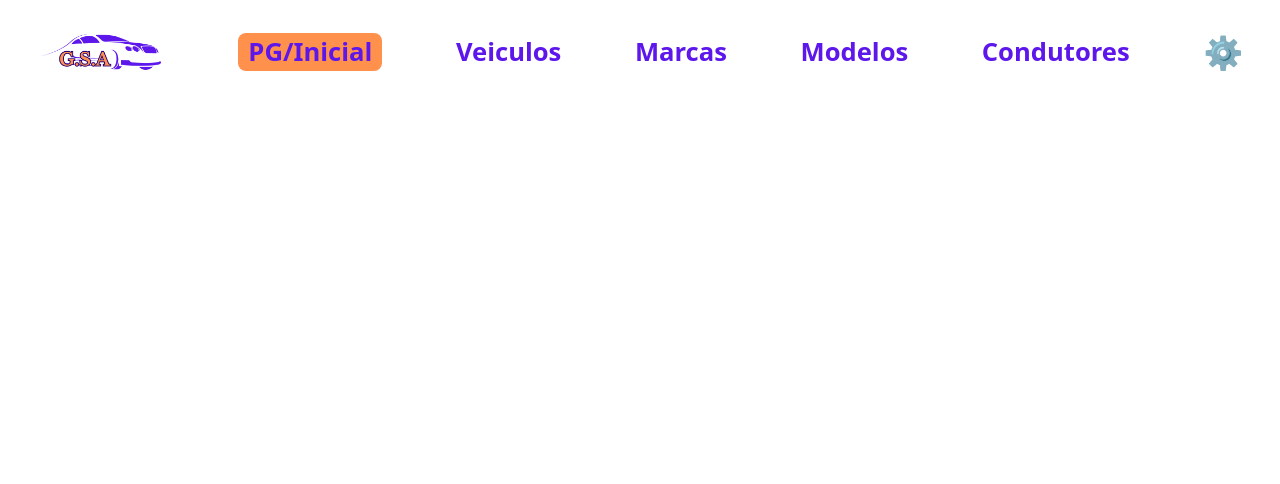
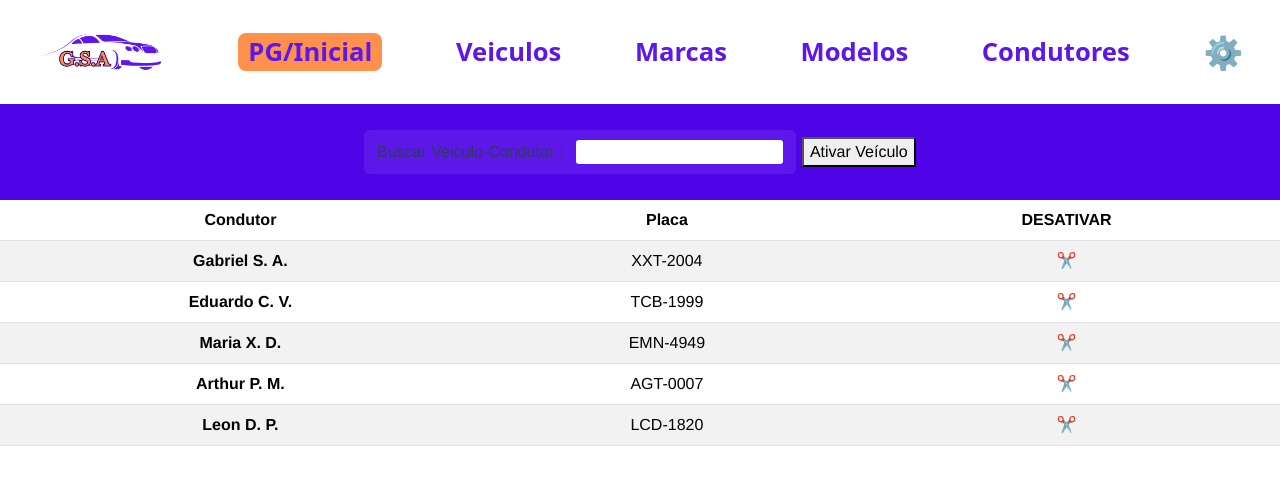
Before and after one commit to GabrielSADev/Estacionamento_Front, a Vue app in the folder estacionamento-front-client/: page /pag-Central in a window 1280 px wide. Shown: the top 484 px of the page. Built offline with nearby package versions, Linux system fonts and the light colour scheme.

Commit message:
Finalizado eu acho em

```diff
--- a/estacionamento-front-client/src/App.vue
+++ b/estacionamento-front-client/src/App.vue
@@ -3,7 +3,7 @@
    <!--- <router-link to="/">Home</router-link> |
     <router-link to="/about">About</router-link> -->
     <img id="logo" src="../src/assets/EstacionamentoLogo.png" alt="">
-    <router-link to="" id="pg_inicial">PG/Inicial</router-link>
+    <router-link to="/pag-Central" id="pg_inicial">PG/Inicial</router-link>
     <router-link to="/lista-veiculo">Veiculos</router-link>
     <router-link to="/listar-marca">Marcas</router-link>
     <router-link to="/lista-modelo">Modelos</router-link>
--- a/estacionamento-front-client/src/router/index.ts
+++ b/estacionamento-front-client/src/router/index.ts
@@ -39,6 +39,11 @@ const routes: Array<RouteRecordRaw> = [
     path: "/configuracao",
     name: "configuracoes",
     component: () => import('../views/configView/ConfiguracaoView.vue')
+  },
+  {
+    path:'/pag-Central',
+    name:'paginaCentral',
+    component: () => import('../views/PgCentralView/PaginaCentralView.vue')
   }
 
 ]
--- /dev/null
+++ b/estacionamento-front-client/src/views/PgCentralView/PaginaCentralView.vue
@@ -0,0 +1,77 @@
+<template>
+    <div class="class_button_PC">
+            <div class="divLabelPC">
+                <label for="" id="labelPaginaPrincipal" class="tit">Buscar Veiculo-Condutor :</label>
+                <input type="text" name="PaginaCentral" id="pagCentral" class="all">
+            </div>
+        <button>Ativar Veículo</button>
+    </div>
+
+    <table class="table table-striped">
+  <thead>
+    <tr class="tr">
+      <th scope="col">Condutor</th>
+      <th scope="col">Placa</th>
+      <th  colspan="4" scope="col">DESATIVAR</th>
+
+    </tr>
+  </thead>
+  <tbody>
+    <tr>
+      <th scope="row">Gabriel S. A.</th>
+      <td>XXT-2004</td>
+      <td colspan="3">✂️</td>
+    </tr>
+    <tr>
+      <th scope="row">Eduardo C. V.</th>
+      <td>TCB-1999</td>
+      <td colspan="3">✂️</td>
+    </tr>
+    <tr>
+      <th scope="row">Maria X. D.</th>
+      <td>EMN-4949</td>
+      <td colspan="3">✂️</td>
+    </tr>
+    <tr>
+      <th scope="row">Arthur P. M.</th>
+      <td>AGT-0007</td>
+      <td colspan="3">✂️</td>
+    </tr>
+    <tr>
+      <th scope="row">Leon D. P.</th>
+      <td>LCD-1820</td>
+      <td colspan="3">✂️</td>
+    </tr>
+  </tbody>
+</table>
+
+</template>
+
+
+<script lang="ts">
+
+</script>
+
+<style>
+    .class_button_PC{
+        background-color: #4f04e7;
+        height: 12vh;
+        display: flex;
+        align-items: center;
+        justify-content: center;
+        gap: 0.5vw;
+    }
+    .all{
+    border-radius: 3px;
+        padding: 0% 0%;
+        border: none;
+    }
+    .divLabelPC{
+        background-color: #5e17eb;
+    display: flex;
+    flex-wrap: wrap;
+    gap:1vw;
+    padding: 1.2vh 1vw;
+    border-radius: 6px;
+    }
+</style>
--- a/estacionamento-front-client/src/views/condutorView/CondutorListaView.vue
+++ b/estacionamento-front-client/src/views/condutorView/CondutorListaView.vue
@@ -104,5 +104,12 @@
     color: #ff914d;
         font-size: 1.8vw;
 }
-
+button{
+        border-radius: 8px;
+        border: none;
+        padding: 0.7rem 0.8rem;
+        background-color: #ff914d;
+        color: #5e17eb;
+        font-weight: 750;
+    }
 </style>
```
